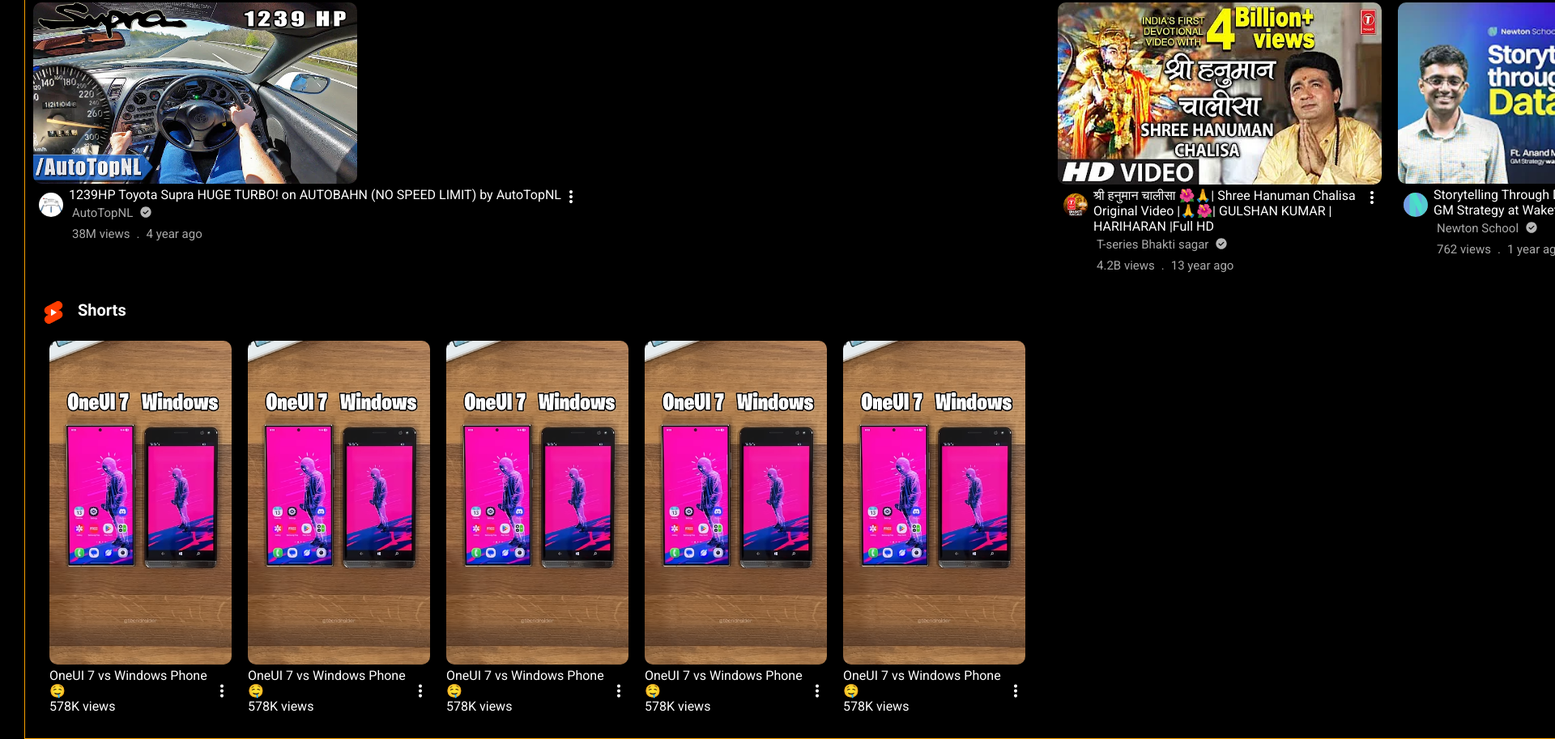
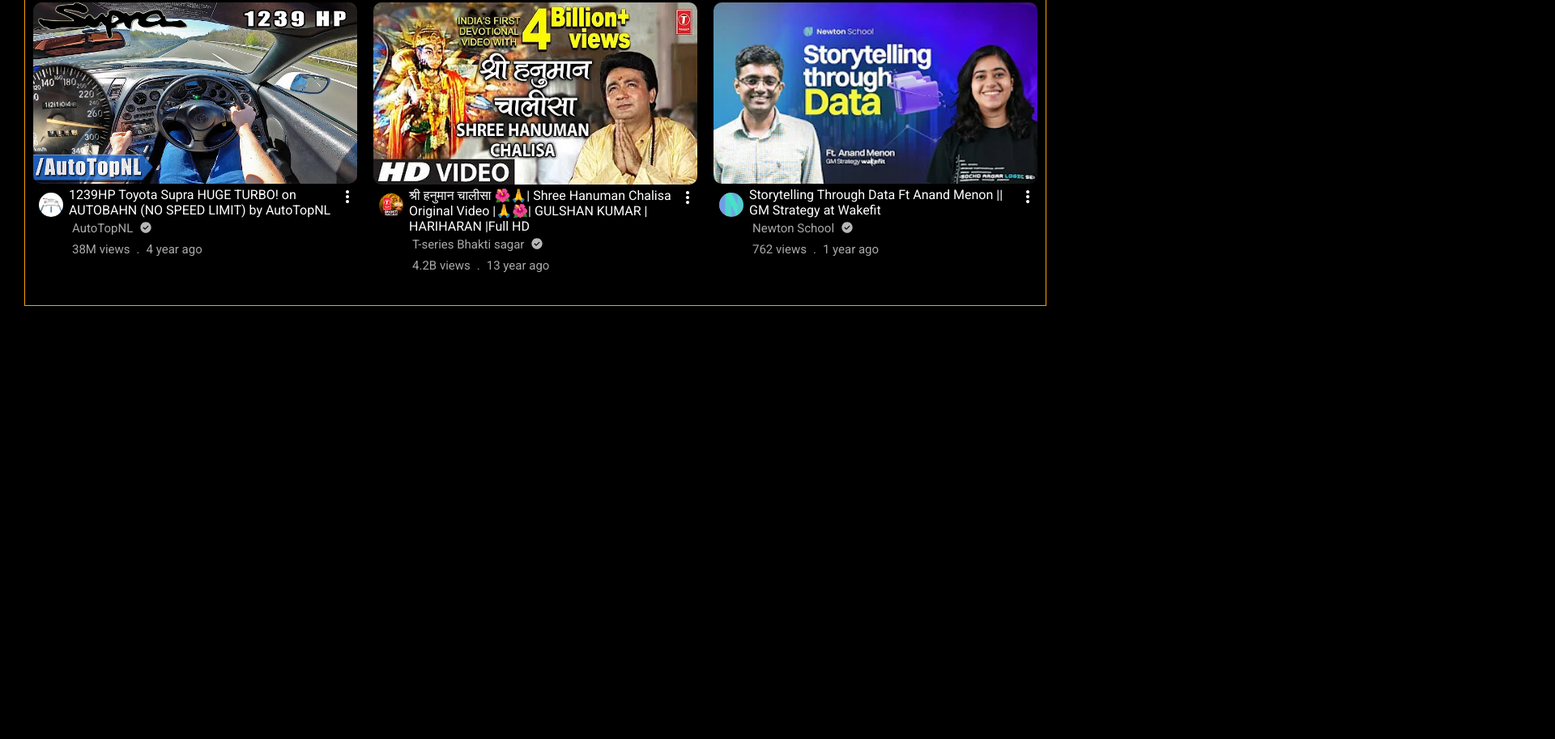
Before and after one commit to deepanshu-sharma425/youtube-clone, a plain HTML site: page index.html in a window 1280 px wide. Shown: the part 497-1410 px from the top of the page at 81% size, 1920 px wide, since content can reach past the window. After the commit the page ends 875 px from the top, so only its background shows below. Drawn offline with Linux system fonts and the light colour scheme.

Commit message:
removed the shorts section

```diff
--- a/assets/index.css
+++ b/assets/index.css
@@ -365,36 +365,3 @@
 .thumb img:hover{
     transform: scale(1.02);
 }
-.logoshorts{
-    display: flex;
-    margin: 10px;
-}
-.logoshorts img{
-    width: 30px;
-    height: 30px;
-    padding-right: 15px;
-}
-.logoshorts p{
-    font-size: 20px;
-    font-weight:600 ;
-}
-.shorts{
-    display: grid;
-    grid-template-columns: 1fr 1fr 1fr 1fr 1fr;
-}
-.info4{display: flex;}
-.shorts1 >img{
-    border-radius: 10px;
-    height: 400px;
-
-}
-.shorts{
-    margin: 10px;
-}
-.shortssection{
-    margin: 10px;
-
-}
-.shorts1{
-    padding: 10px;
-}
--- a/index.html
+++ b/index.html
@@ -487,76 +487,9 @@
                         </div>
                     </div>
                 </div>
-                <div class="shortssection">
-                 <div class="logoshorts">
-                    <img src="assets/shortslogo.png" alt="">
-                    <p>Shorts</p>
-                 </div>
-                 <div class="shorts">
-                    <div class="shorts1">
-                        <img src="assets/shorts1.png" alt="">
-                        <div class="info4">
-                            <div class="info5">
-                                <p>OneUI 7 vs Windows Phone 🤤</p>
-                                <p>578K views</p>
-                            </div>
-                            <img src="assets/three_dots.svg" alt="">
-
-                        </div>
-
-                    </div>
-                    <div class="shorts1">
-                        <img src="assets/shorts1.png" alt="">
-                        <div class="info4">
-                            <div class="info5">
-                                <p>OneUI 7 vs Windows Phone 🤤</p>
-                                <p>578K views</p>
-                            </div>
-                            <img src="assets/three_dots.svg" alt="">
-
-                        </div>
-
-                    </div>
-                    <div class="shorts1">
-                        <img src="assets/shorts1.png" alt="">
-                        <div class="info4">
-                            <div class="info5">
-                                <p>OneUI 7 vs Windows Phone 🤤</p>
-                                <p>578K views</p>
-                            </div>
-                            <img src="assets/three_dots.svg" alt="">
-
-                        </div>
-
-                    </div>
-                    <div class="shorts1">
-                        <img src="assets/shorts1.png" alt="">
-                        <div class="info4">
-                            <div class="info5">
-                                <p>OneUI 7 vs Windows Phone 🤤</p>
-                                <p>578K views</p>
-                            </div>
-                            <img src="assets/three_dots.svg" alt="">
-
-                        </div>
-
-                    </div>
-                    <div class="shorts1">
-                        <img src="assets/shorts1.png" alt="">
-                        <div class="info4">
-                            <div class="info5">
-                                <p>OneUI 7 vs Windows Phone 🤤</p>
-                                <p>578K views</p>
-                            </div>
-                            <img src="assets/three_dots.svg" alt="">
-
-                        </div>
-
-                    </div>
 
 
-                 </div>
-                </div>
+
             </div>
         </div>
 
```
